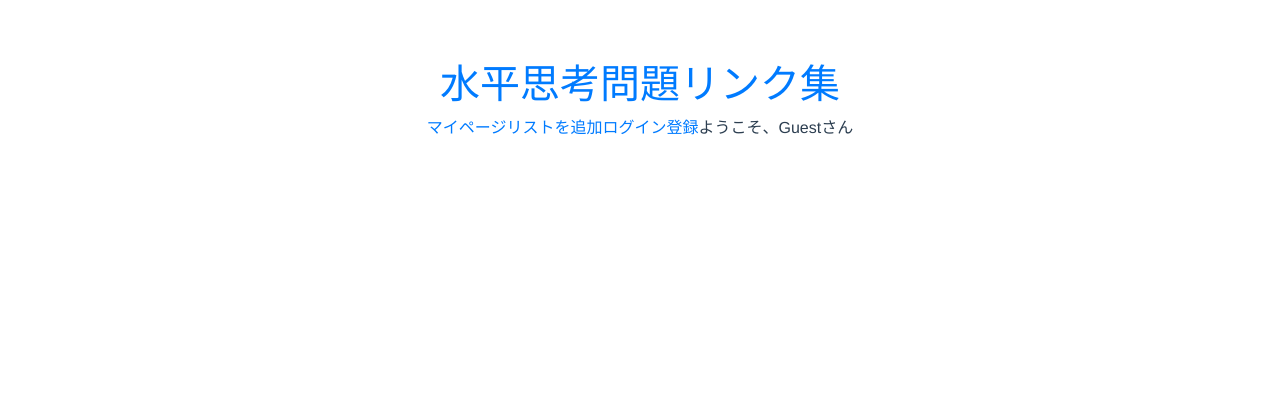
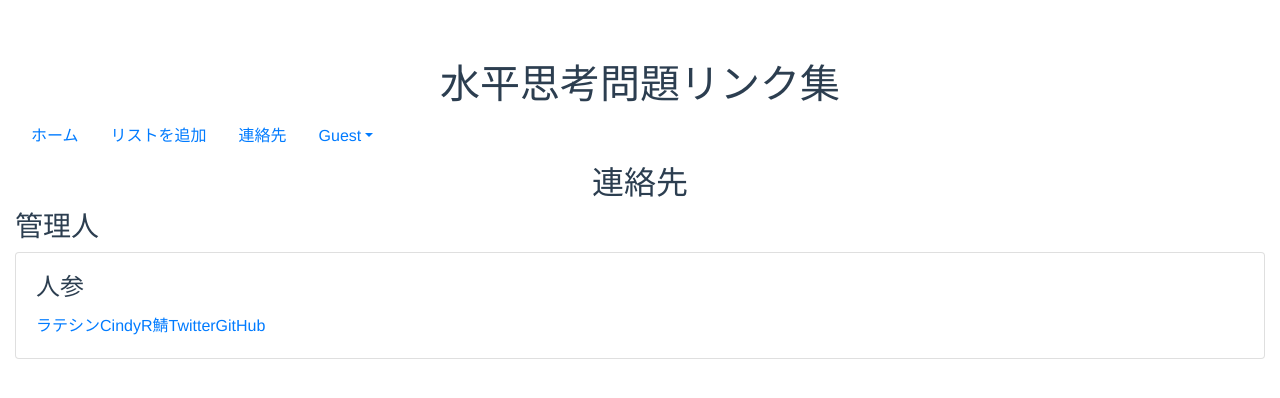
Before and after one commit to utakata-umigame/mondai-gallery, a Vue app in the folder client/: page /contact in a window 1280 px wide. Shown: the top 398 px of the page. Built offline with nearby package versions, Linux system fonts and the light colour scheme; no server answers.

Commit message:
Update layout

```diff
--- a/client/src/App.vue
+++ b/client/src/App.vue
@@ -1,12 +1,18 @@
 <template>
   <div id="app" class="container-fluid">
     <div id="heading">
-      <h1><router-link to="/">水平思考問題リンク集</router-link></h1>
-      <router-link to="/mypage">マイページ</router-link>
-      <router-link to="/add">リストを追加</router-link>
-      <router-link to="/login">ログイン</router-link>
-      <router-link to="/signup">登録</router-link>
-      <span>ようこそ、{{user.nickname}}さん</span>
+      <h1>水平思考問題リンク集</h1>
+      <b-nav class="mb-2">
+        <b-nav-item to="/">ホーム</b-nav-item>
+        <b-nav-item to="/add">リストを追加</b-nav-item>
+        <b-nav-item to="/contact">連絡先</b-nav-item>
+        <b-nav-item-dropdown v-bind:text="user.nickname" right>
+          <b-dropdown-item to="/mypage" v-if="user.username">マイページ</b-dropdown-item>
+          <b-dropdown-item to="/login" v-else>ログイン</b-dropdown-item>
+          <b-dropdown-divider></b-dropdown-divider>
+          <b-dropdown-item to="/signup">新規登録</b-dropdown-item>
+        </b-nav-item-dropdown>
+      </b-nav>
     </div>
     <router-view/>
   </div>
@@ -46,4 +52,7 @@ export default {
 #heading {
   text-align: center;
 }
+.multiline {
+  white-space: pre-wrap;
+}
 </style>
--- a/client/src/components/AddList.vue
+++ b/client/src/components/AddList.vue
@@ -1,7 +1,7 @@
 <template>
   <div>
     <div class="mb-2">
-      <h2>リストを追加</h2>
+      <h2 class="text-center">リストを追加</h2>
       <label>リスト名</label>
       <input v-model="myList.name" class="form-control" type="text" placeholder="リスト名">
       <label>リストの説明</label>
--- a/client/src/components/AllList.vue
+++ b/client/src/components/AllList.vue
@@ -1,6 +1,6 @@
 <template>
   <div id='all-list'>
-    <h2>リスト一覧</h2>
+    <h2 class="text-center">リスト一覧</h2>
     <ul class='list-group' v-for='item in myList' v-bind:key='item._id'>
       <router-link v-bind:to='url(item.id)' class='list-group-item list-group-item-action'>
         <small class='text-secondary'>{{item.editor.nickname}}</small>
--- /dev/null
+++ b/client/src/components/Contact.vue
@@ -0,0 +1,14 @@
+<template>
+  <div>
+    <h2 class="text-center">連絡先</h2>
+    <h3>管理人</h3>
+    <b-card
+      title="人参">
+      <a target="_blank" href="http://sui-hei.net/mondai/profile/7485">ラテシン</a>
+      <a target="_blank" href="https://www.cindythink.com/profile/show/7">Cindy</a>
+      <a target="_blank" href="http://openumigame.sakura.ne.jp/openumi/users/userprof/16">R鯖</a>
+      <b-link target="_blank" href="https://twitter.com/ninjin_umigame">Twitter</b-link>
+      <b-link target="_blank" href="https://github.com/pb10001">GitHub</b-link>
+    </b-card>
+  </div>
+</template>
--- a/client/src/components/EditList.vue
+++ b/client/src/components/EditList.vue
@@ -1,7 +1,7 @@
 <template>
   <div>
     <div class="mb-2">
-      <h2>リストを編集</h2>
+      <h2 class="text-center">リストを編集</h2>
       <label>リスト名</label>
       <input v-model="myList.name" class="form-control" type="text" placeholder="リスト名">
       <label>リストの説明</label>
--- a/client/src/components/LogIn.vue
+++ b/client/src/components/LogIn.vue
@@ -1,6 +1,6 @@
 <template>
   <div>
-    <h2>ログイン</h2>
+    <h2 class="text-center">ログイン</h2>
     <p class="text-danger">{{error}}</p>
     <div :class="input-group" method="post" class="mb-2">
       <label>ユーザー名</label>
--- a/client/src/components/MondaiList.vue
+++ b/client/src/components/MondaiList.vue
@@ -1,8 +1,9 @@
 <template>
   <div>
-    <h2>{{myList.name}}</h2>
+    <h2 class="text-center">{{myList.name}}</h2>
     <p>作成者:{{myList.editor.nickname}}</p>
-    <router-link class="btn btn-outline-secondary mb-2" v-bind:to="editUrl()" v-if = "isMine">編集</router-link>
+    <p class="multiline">{{myList.description}}</p>
+    <router-link class="btn btn-outline-secondary mb-2" v-bind:to="editUrl()" v-if="isMine">編集</router-link>
     <div class="form-inline mb-2">
       <label>サイト</label>
       <select v-model='siteFilter' class="form-control">
@@ -36,7 +37,7 @@ import axios from 'axios'
 export default {
   data () {
     return {
-      name: '',
+      name: '-',
       genreFilter: 'all',
       siteFilter: 'all',
       isMine: false,
@@ -52,8 +53,10 @@ export default {
         'R': {name: 'Openウミガメ R鯖', showUrl: 'http://openumigame.sakura.ne.jp/openumi/mondai/show/'}
       },
       myList: {
+        'name': '-',
+        'description': '1\n2',
         'editor': {
-          'nickname': ''
+          'nickname': '-'
         },
         'mondai': [{
           'id': 0,
--- a/client/src/components/SignUp.vue
+++ b/client/src/components/SignUp.vue
@@ -1,6 +1,6 @@
 <template>
   <div>
-    <h2>ユーザー登録</h2>
+    <h2 class="text-center">ユーザー登録</h2>
     <p class="text-danger">{{error}}</p>
     <div :class="input-group" method="post" class="mb-2">
       <label>ニックネーム</label>
--- a/client/src/router/index.js
+++ b/client/src/router/index.js
@@ -8,6 +8,7 @@ import SignUp from '@/components/SignUp'
 import LogIn from '@/components/LogIn'
 import EditList from '@/components/EditList'
 import MyPage from '@/components/MyPage'
+import Contact from '@/components/Contact'
 
 import 'bootstrap/dist/css/bootstrap.css'
 import 'bootstrap-vue/dist/bootstrap-vue.css'
@@ -52,6 +53,11 @@ export default new Router({
       path: '/mypage',
       name: 'MyPage',
       component: MyPage
+    },
+    {
+      path: '/contact',
+      name: 'Contact',
+      component: Contact
     }
   ]
 })
```
